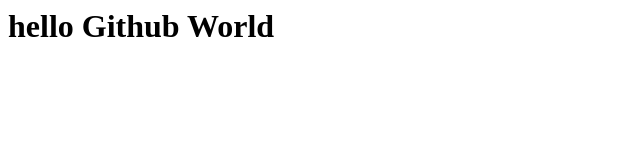
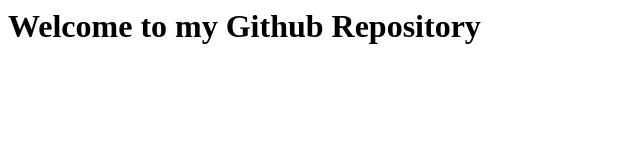
Before and after one commit to Zanh06/first-repo, a plain HTML site: page index.html in a window 1280 px wide. Shown: the whole page, without its empty margins (0-640 px from the left). Drawn offline with Linux system fonts and the light colour scheme.

Commit message:
Update index.html content

```diff
--- a/index.html
+++ b/index.html
@@ -1 +1 @@
-<html><body><h1>hello Github World</h1></body></html>
+<html><body><h1>Welcome to my Github Repository</h1></body></html>
```
